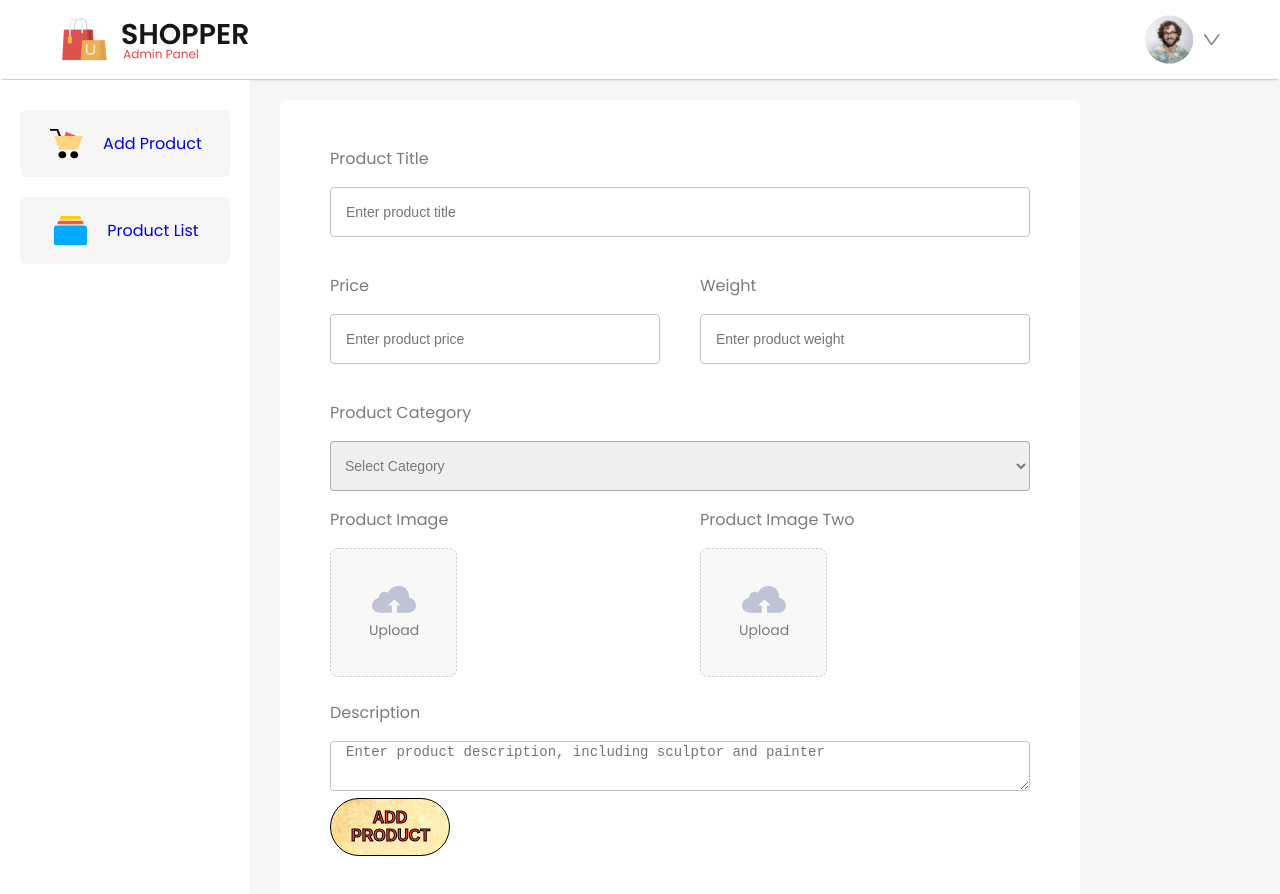
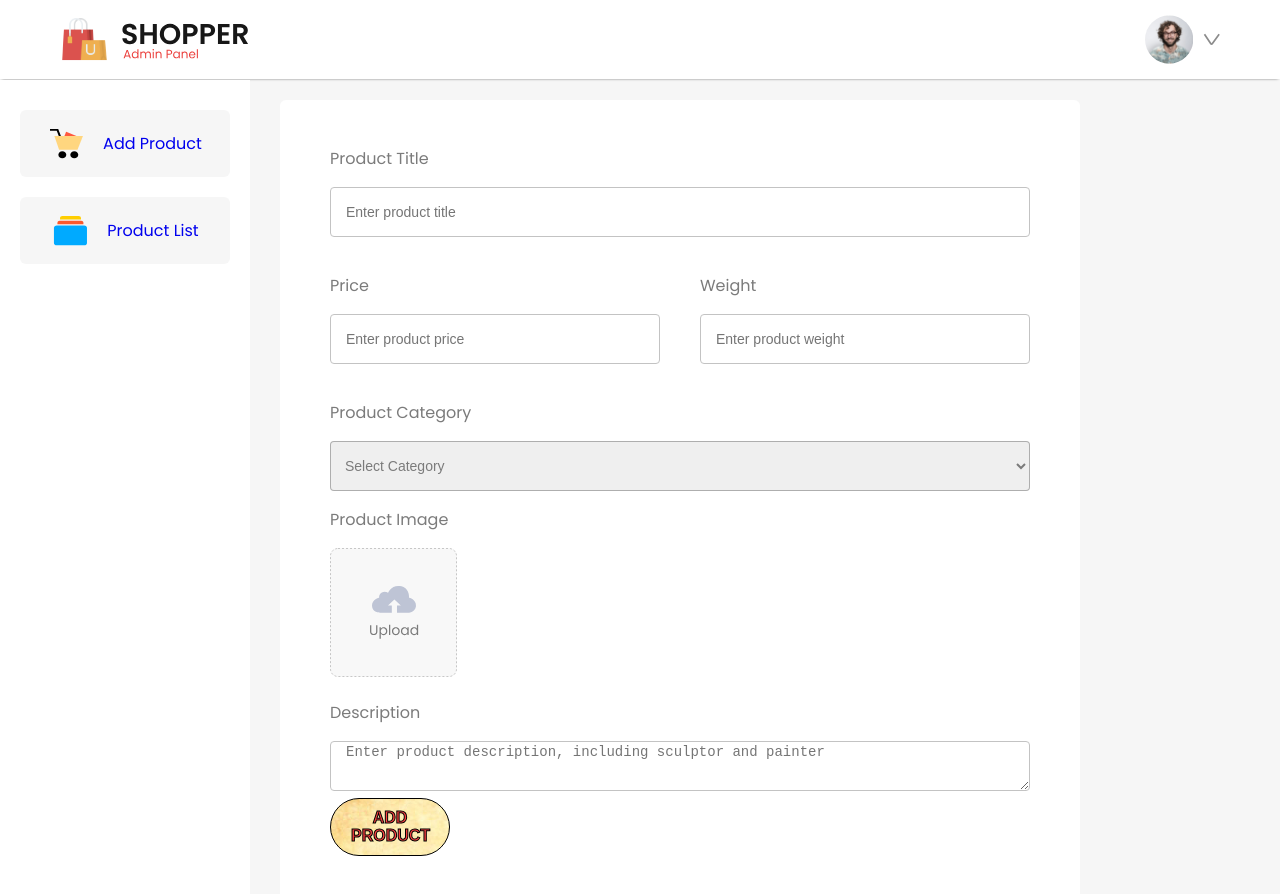
Before and after one commit to kevd82/BarbaricSplendorStore, a React (Vite) app in the folder admin/: page /addproduct in a window 1280 px wide. Shown: the top 894 px of the page. Built offline with nearby package versions, Linux system fonts and the light colour scheme.

Commit message:
further fixes to AddProduct.jsx

```diff
--- a/admin/src/Components/AddProduct/AddProduct.jsx
+++ b/admin/src/Components/AddProduct/AddProduct.jsx
@@ -5,14 +5,9 @@ import upload_area from "../../assets/upload_area.svg";
 const AddProduct = () => {
 
   const [image, setImage] = useState(false);
-  const [imagetwo, setImageTwo] = useState(false);
 
   const imageHandler = (e)=>{
     setImage(e.target.files[0]);
-  }
-
-  const imageHandlerTwo = (e)=>{
-    setImageTwo(e.target.files[0]);
   }
 
   const [productDetails, setProductDetails] = useState({
@@ -62,13 +57,6 @@ const AddProduct = () => {
           </label>
           <input onChange={imageHandler} type="file" name="image" id="file-input" hidden/>
         </div>
-        <div className="addproduct-itemfield">
-          <p>Product Image Two</p>
-            <label htmlFor="file-input">
-              <img src={imagetwo?URL.createObjectURL(imagetwo):upload_area} className="addproduct-thumbnail-img" alt=""/>
-            </label>
-            <input onChange={imageHandlerTwo} type="file" name="imagetwo" id="file-input" hidden/>
-        </div>
 
       </div>
       <div className="addproduct-itemfield">
```
